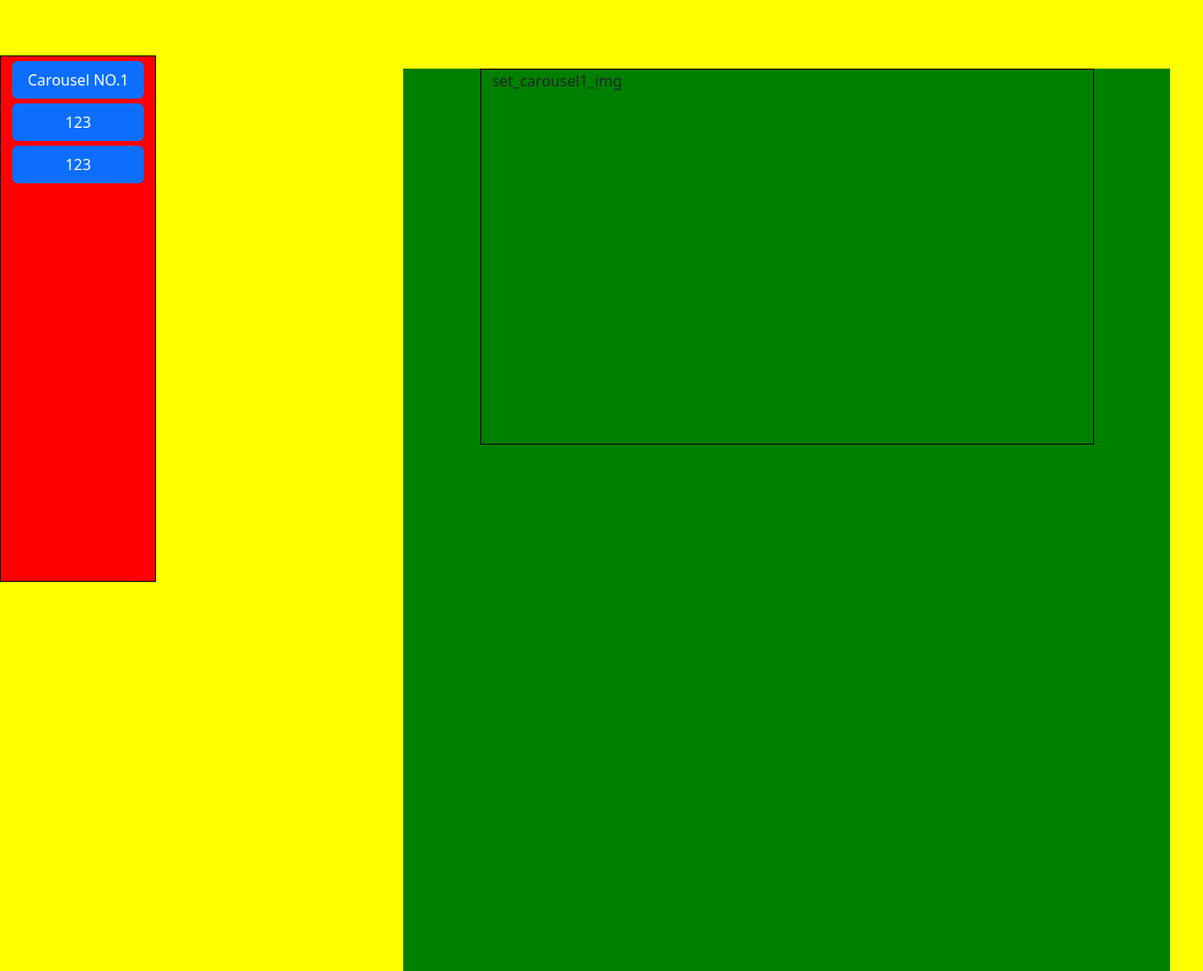
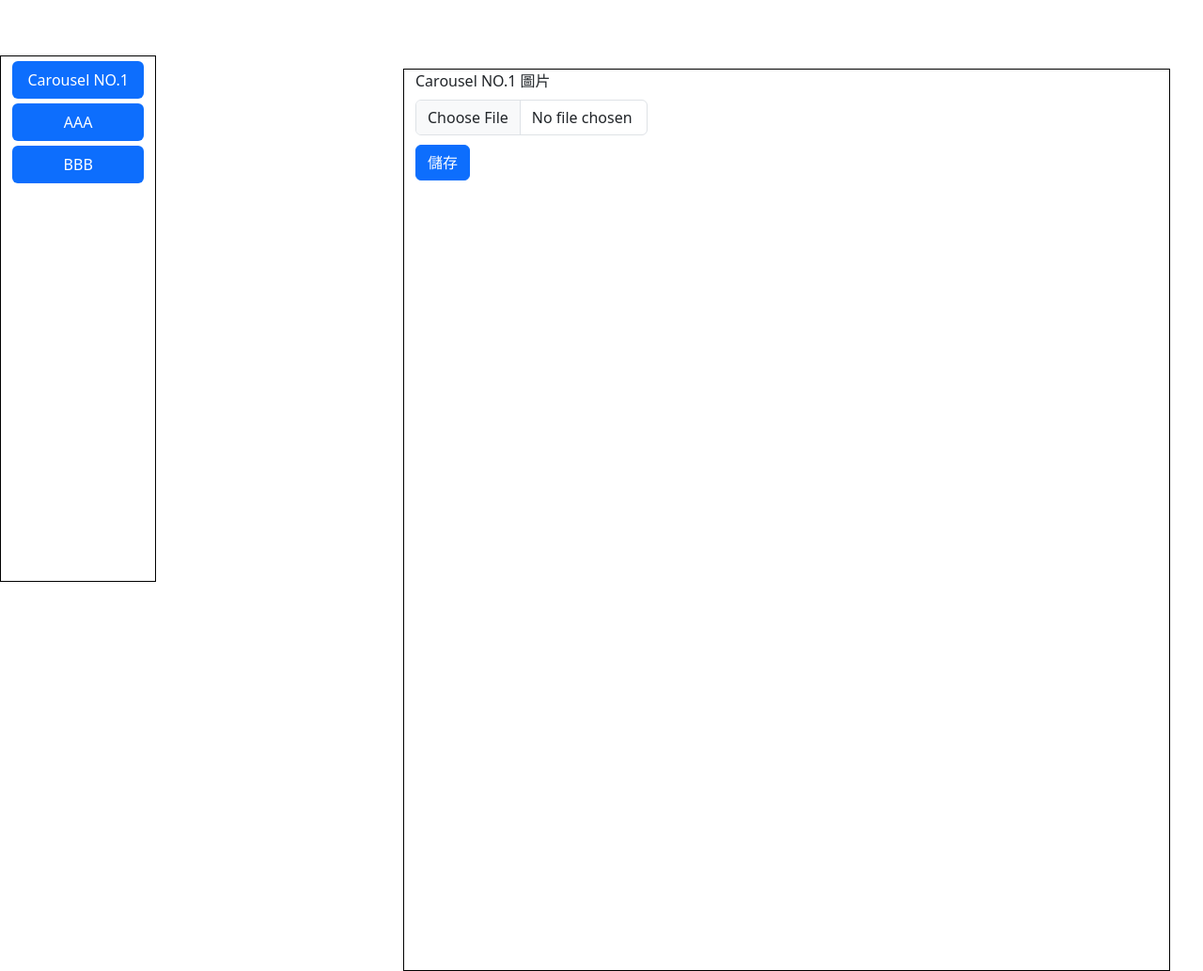
Before and after one commit to Nekohip/game_store_12, a PHP site: page /back.php?do=carousel1 in a window 1280 px wide. Shown: the part 160-1193 px from the top of the page at 94% size. Run offline with PHP 8.4, Linux system fonts and the light colour scheme.

Commit message:
完成表單

```diff
--- a/back.php
+++ b/back.php
@@ -27,7 +27,7 @@
         }
 
         .sidebar {
-            background-color: red;
+            /* background-color: red; */
             border: 1px black solid;
             height: 70vh;
             width: 13%;
@@ -35,7 +35,7 @@
         }
 
         .main {
-            background-color: yellow;
+            /* background-color: yellow; */
         }
 
         .main>.row {
@@ -44,7 +44,8 @@
         }
 
         .center {
-            background-color: green;
+            /* background-color: green; */
+            border: 1px black solid;
             height: 120vh;
             width: 65%;
             margin-top: 233px;
@@ -71,12 +72,12 @@
                 </li>
                 <li class="nav-item">
                     <a href="" class="nav-link active">
-                        123
+                        AAA
                     </a>
                 </li>
                 <li class="nav-item">
                     <a href="" class="nav-link active">
-                        123
+                        BBB
                     </a>
                 </li>
             </ul>
@@ -84,7 +85,6 @@
         </div>
 
         <div class="container center">
-            <div class="row">
                 <?php
                     if(isset($_GET["do"]))
                     {
@@ -100,7 +100,6 @@
                         include "./back/white.php";
                     }
                 ?>
-            </div>
         </div>
 
     </div>
--- a/back/carousel1.php
+++ b/back/carousel1.php
@@ -11,19 +11,26 @@
             referrerpolicy="no-referrer"></script>
 
     <style>
-        .container1 {
-            width: 80%;
-            height: 50vh;
-            border: 1px black solid;
-            margin: auto;
+        .submit {
+            margin-top: 10px;
         }
     </style>
 </head>
 <body>
-    <div class="container1">
-        <form action="../api/carousel1.php" method="get">
-            set_carousel1_img
-        </form>
-    </div>
+    <form action="../api/carousel1.php" method="post">
+        <div class="row">
+            <div class="col-4">
+                <label for="img" class="form-label">Carousel NO.1 圖片</label>
+                    <input class="form-control" type="file" id="img" name="img">
+                </label>
+            </div>
+        </div>
+
+        <div class="row">
+            <div class="col-3 submit">
+                <button type="submit" class="btn btn-primary mb-3">儲存</button>
+            </div>
+        </div>
+    </form>
 </body>
 </html>
```
